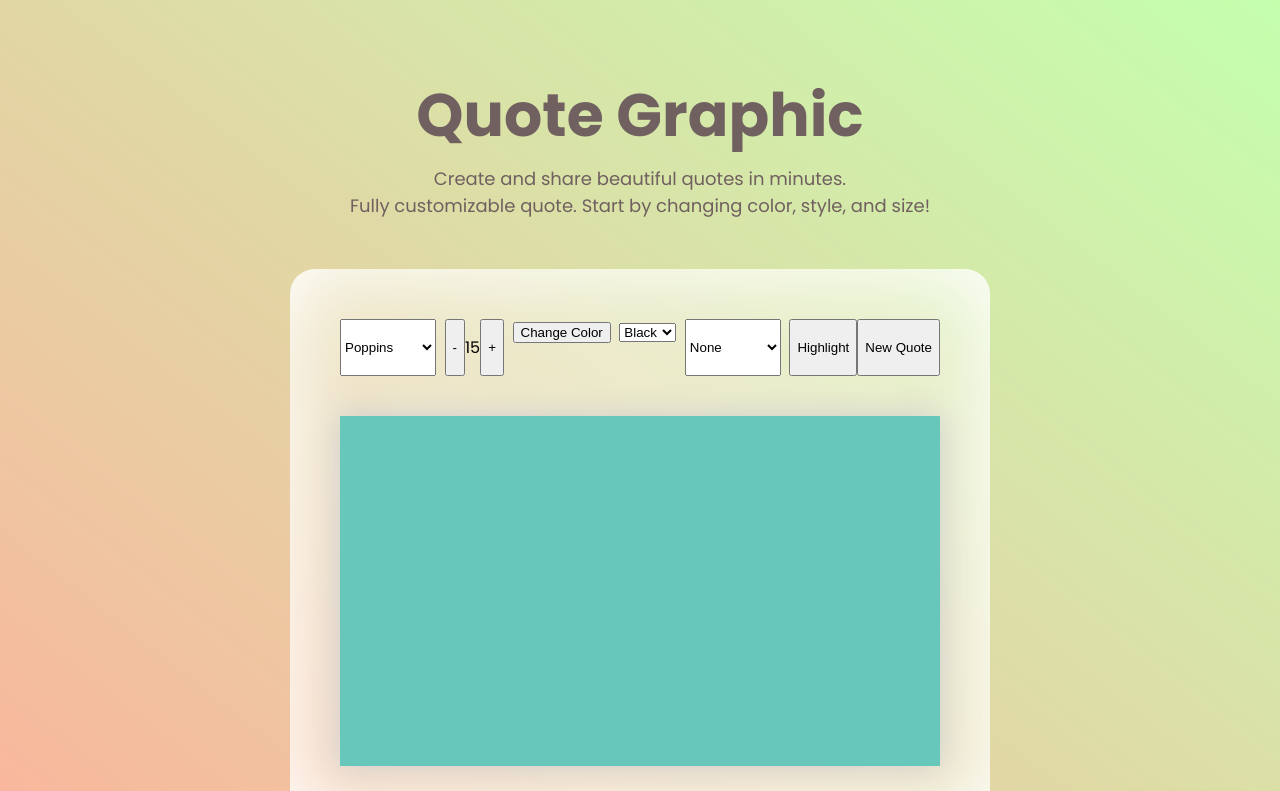
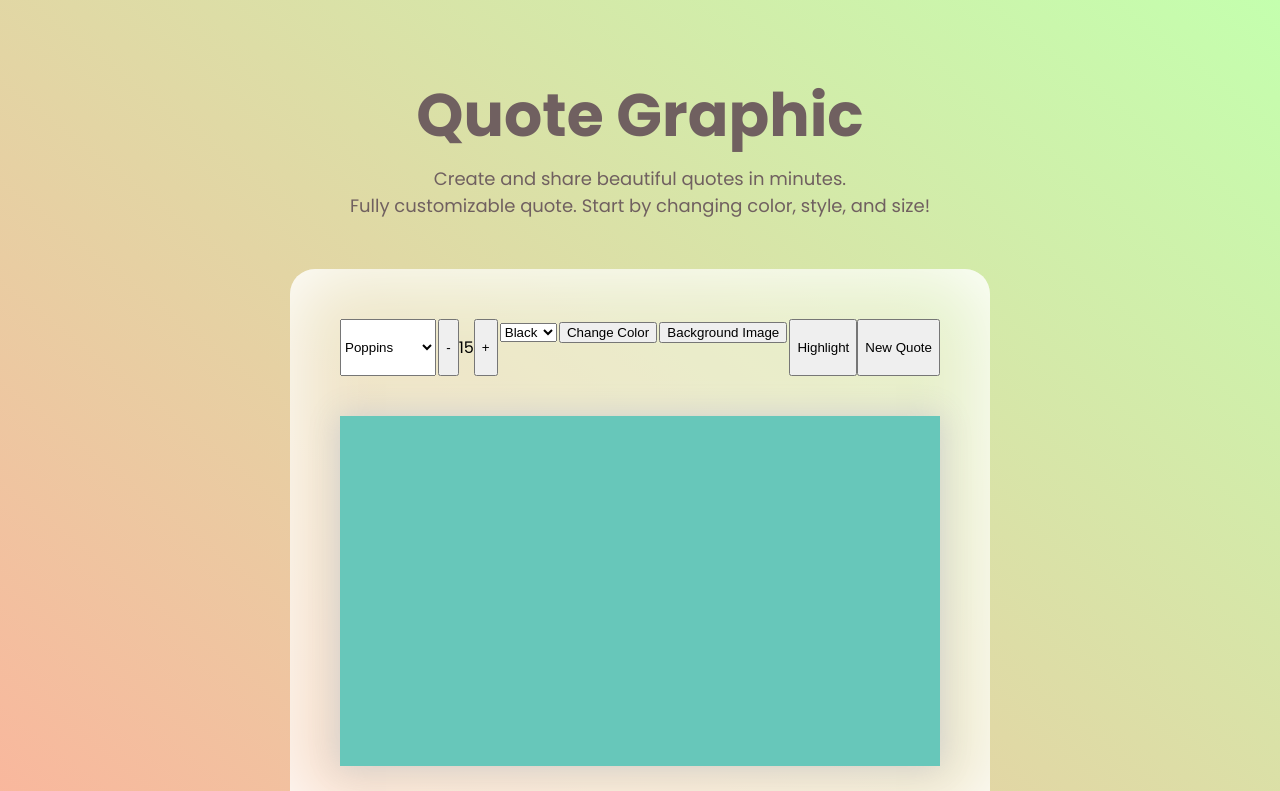
Before and after one commit to yubinary/quote-graphic, a React (Create React App) app: page / in a window 1280 px wide. Shown: the top 791 px of the page. Built offline with nearby package versions, Linux system fonts and the light colour scheme; no server answers.

Commit message:
Implemented responsive background image feature

```diff
--- a/src/components/Palette.js
+++ b/src/components/Palette.js
@@ -12,17 +12,26 @@ export default function Palette({ fetchQuote, quote }) {
   const [backgroundColor, setBackgroundColor] = useState("");
   const [isDisplay, setIsDisplay] = useState(false);
   const [isHighlight, setIsHighlight] = useState(false);
-  const [image, setImage] = useState("");
+  const [isImage, setIsImage] = useState(false);
+  const [imageUrl, setImageUrl] = useState("");
+  const [nthImage, setNthImage] = useState(0);
 
-  // handle font style change
-  function handleChangeFontStyle(event) {
-    setFontStyle(event.target.value);
-  };
-
-  // handle font color change
-  function handleChangeFontColor(event) {
-    setFontColor(event.target.value);
-  }
+  const imgArray = [
+    "57e5d447485baa14f6da8c7dda7936771637dde454596c48732e7bd19249c250b9_1280.jpg",
+    "57e1d5434857a814f6da8c7dda7936771637dde454596c48732e7bd19249c25eb9_1280.jpg",
+    "54e2d04b4c5aad14f6da8c7dda7936771637dde454596c48732e7bd19249c25ab9_1280.jpg",
+    "5ee2dc434a51b108f5d0846096293e7d1d3cdfe25b4c704f742f7ed1934bcd5e_1280.jpg",
+    "57e2dd414953a814f6da8c7dda7936771637dde454596c48732e7bd19249c350be_1280.jpg",
+    "55e1d6464255a914f6da8c7dda7936771637dde454596c48732e7bd19249c35cbd_1280.jpg",
+    "54e0d5464a54aa14f6da8c7dda7936771637dde454596c48732e7bd19249c35cbd_1280.jpg",
+    "54e6d4444b53ae14f6da8c7dda7936771637dde454596c48732e7bd19249c35cbd_1280.jpg",
+    "57e1dc444d57af14f6da8c7dda7936771637dde454596c48732e7bd19249c35bb8_1280.jpg",
+    "57e3d2404b55ad14f6da8c7dda7936771637dde454596c48732e7bd19249c358be_1280.jpg",
+    "55e1d3464f55b108f5d0846096293e7d1d3cdfe25b4c704f742f7ed19348c759_1280.jpg",
+    "54e8d1454857ad14f6da8c7dda7936771637dde454596c48732e7bd19249c05ab9_1280.jpg",
+    "52e7d5434f53a814f6da8c7dda7936771637dde454596c48732e7bd19249c158bf_1280.jpg",
+    "54e0d5474e5aaf14f6da8c7dda7936771637dde454596c48732e7bd19249c158bf_1280.jpg"
+  ];
 
   // decrease font size when clicked
   function handleClickDecrement() {
@@ -38,25 +47,20 @@ export default function Palette({ fetchQuote, quote }) {
     }
   };
 
-  // handle background color change
-  function handleChangeBackgroundColor(color) {
-    setBackgroundColor(color.rgb);
+  // increase image order when clicked
+  function handleClickImage() {
+    if (nthImage === imgArray.length - 1) {
+      setNthImage(0);
+    } else {
+      setNthImage(nthImage + 1);
+    }
   };
 
-  // handle isDisplay when clicked
-  function handleClickDisplay() {
-    setIsDisplay(!isDisplay);
-  }
-
-  // handle isDisplay when clicked
-  function handleClickHighlight() {
-    setIsHighlight(!isHighlight);
-  }
-
-  // handle image url change
-  function handleChangeImage(event) {
-    setImage(event.target.value);
-  }
+  // increase image order when clicked
+  function handleChangeColor(color) {
+    setBackgroundColor(color.rgb);
+    setImageUrl("");
+  };
 
   // display color picker when isDisplay is true
   function displayColorPicker() {
@@ -64,8 +68,24 @@ export default function Palette({ fetchQuote, quote }) {
       return (
         <ChromePicker
           color={backgroundColor}
-          onChange={handleChangeBackgroundColor}
+          onChange={handleChangeColor}
         />
+      )
+    }
+  }
+
+  // display random images when isImage is true
+  function displayRandomImages() {
+    const repeatedUrl = "https://pixabay.com/get/";
+    let currImage = repeatedUrl + imgArray[nthImage];
+
+    if (isImage) {
+      return (
+        <div>
+          <img src={currImage} className="preview-image" />
+          <button onClick={() => setImageUrl(currImage)}>Use Image</button>
+          <button onClick={handleClickImage}>Try Another</button>
+        </div>
       )
     }
   }
@@ -73,7 +93,7 @@ export default function Palette({ fetchQuote, quote }) {
   return (
     <div>
       <div className="palette">
-        <select onChange={handleChangeFontStyle}>
+        <select onChange={(event) => setFontStyle(event.target.value)}>
           <option value="Poppins, sans-serif">Poppins</option>
           <option value="Georgia, serif">Georgia</option>
           <option value="Courier, monospace">Courier</option>
@@ -87,24 +107,20 @@ export default function Palette({ fetchQuote, quote }) {
           <button onClick={handleClickIncrement}>+</button>
         </div>
         <div>
-          <button onClick={handleClickDisplay}>Change Color</button>
-          {displayColorPicker()}
-        </div>
-        <div>
-          <select onChange={handleChangeFontColor}>
+          <select onChange={(event) => setFontColor(event.target.value)}>
             <option value="black">Black</option>
             <option value="white">White</option>
           </select>
         </div>
-        <select onChange={handleChangeImage}>
-          <option value="">None</option>
-          <option value="https://pixabay.com/get/54e0d5474e5aaf14f6da8c7dda7936771637dde454596c48732e7bd19249c158bf_1280.jpg">Plant</option>
-          <option value="Courier, monospace">Courier</option>
-          <option value="Comic Sans MS, Comic Sans, cursive">Comic Sans</option>
-          <option value="Times, Times New Roman, serif">Times</option>
-          <option value="Arial Narrow, sans-serif">Arial Narrow</option>
-        </select>
-        <button onClick={handleClickHighlight}>Highlight</button>
+        <div>
+          <button onClick={() => setIsDisplay(!isDisplay)}>Change Color</button>
+          {displayColorPicker()}
+        </div>
+        <div>
+          <button onClick={() => setIsImage(!isImage)}>Background Image</button>
+          {displayRandomImages()}
+        </div>
+        <button onClick={() => setIsHighlight(!isHighlight)}>Highlight</button>
         <button onClick={fetchQuote}>New Quote</button>
       </div>
       <Quote
@@ -114,7 +130,7 @@ export default function Palette({ fetchQuote, quote }) {
         fontColor={fontColor}
         backgroundColor={backgroundColor}
         isHighlight={isHighlight}
-        image={image}
+        imageUrl={imageUrl}
       />
     </div>
   )
--- a/src/components/Quote.js
+++ b/src/components/Quote.js
@@ -1,7 +1,7 @@
 import React, { useRef } from 'react';
 import '../styles/Quote.css';
 
-export default function Quote({ quote, fontStyle, fontSize, fontColor, backgroundColor, isHighlight, image }) {
+export default function Quote({ quote, fontStyle, fontSize, fontColor, backgroundColor, isHighlight, imageUrl }) {
 
   // helper function that cleans color code for style
   function makeRgb(color) {
@@ -18,7 +18,7 @@ export default function Quote({ quote, fontStyle, fontSize, fontColor, backgroun
 
   var quoteStyle = {
     backgroundColor: makeRgb(backgroundColor),
-    backgroundImage: "url(" + image + ")",
+    backgroundImage: "url(" + imageUrl + ")",
     backgroundSize: "cover"
   }
 
--- a/src/styles/Palette.css
+++ b/src/styles/Palette.css
@@ -12,3 +12,7 @@
 .palette-font-size{
   display: flex;
 }
+
+.preview-image{
+  width: 200px;
+}
```
Also changed, not shown: 1 other file (tests, documents, lock files or other folders).
